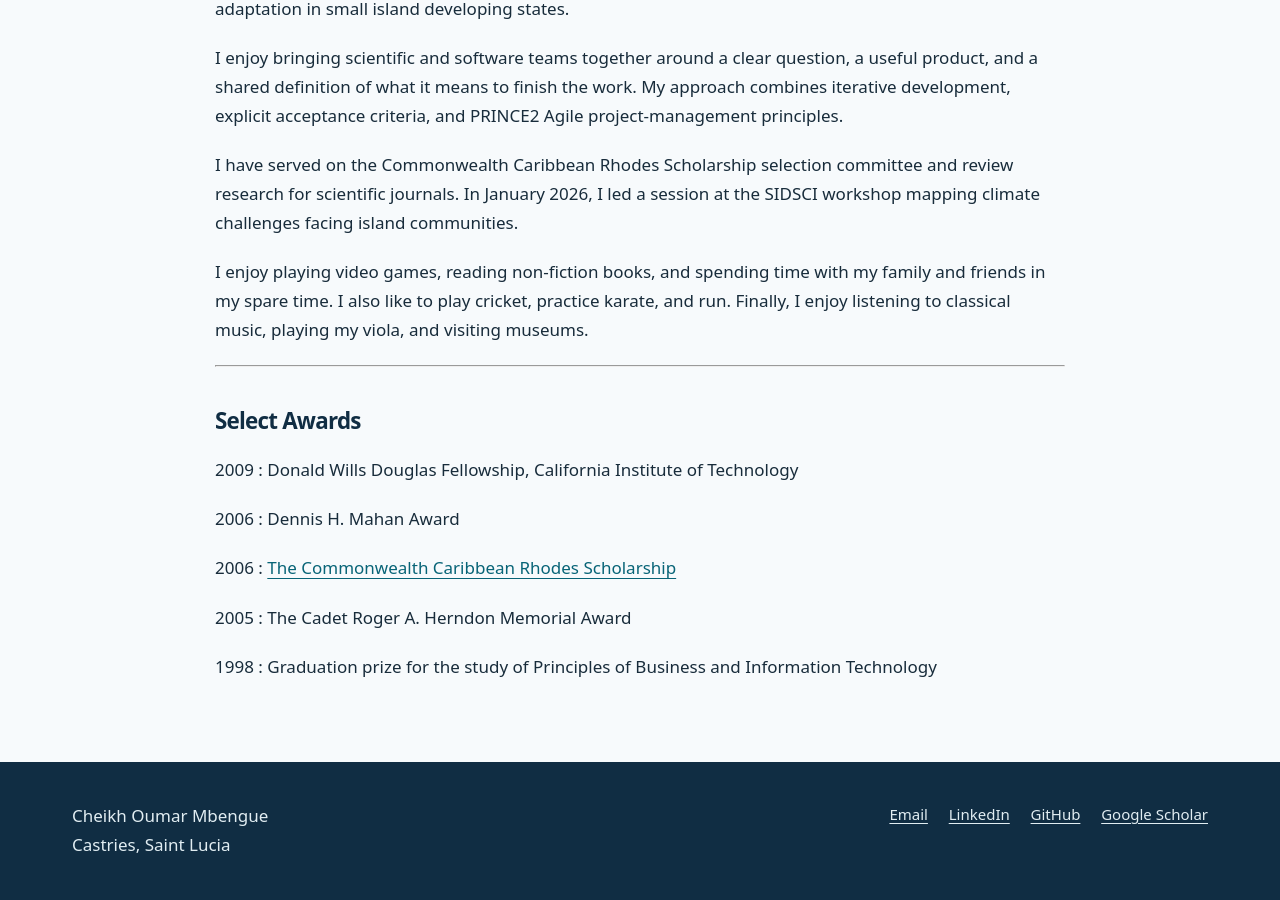
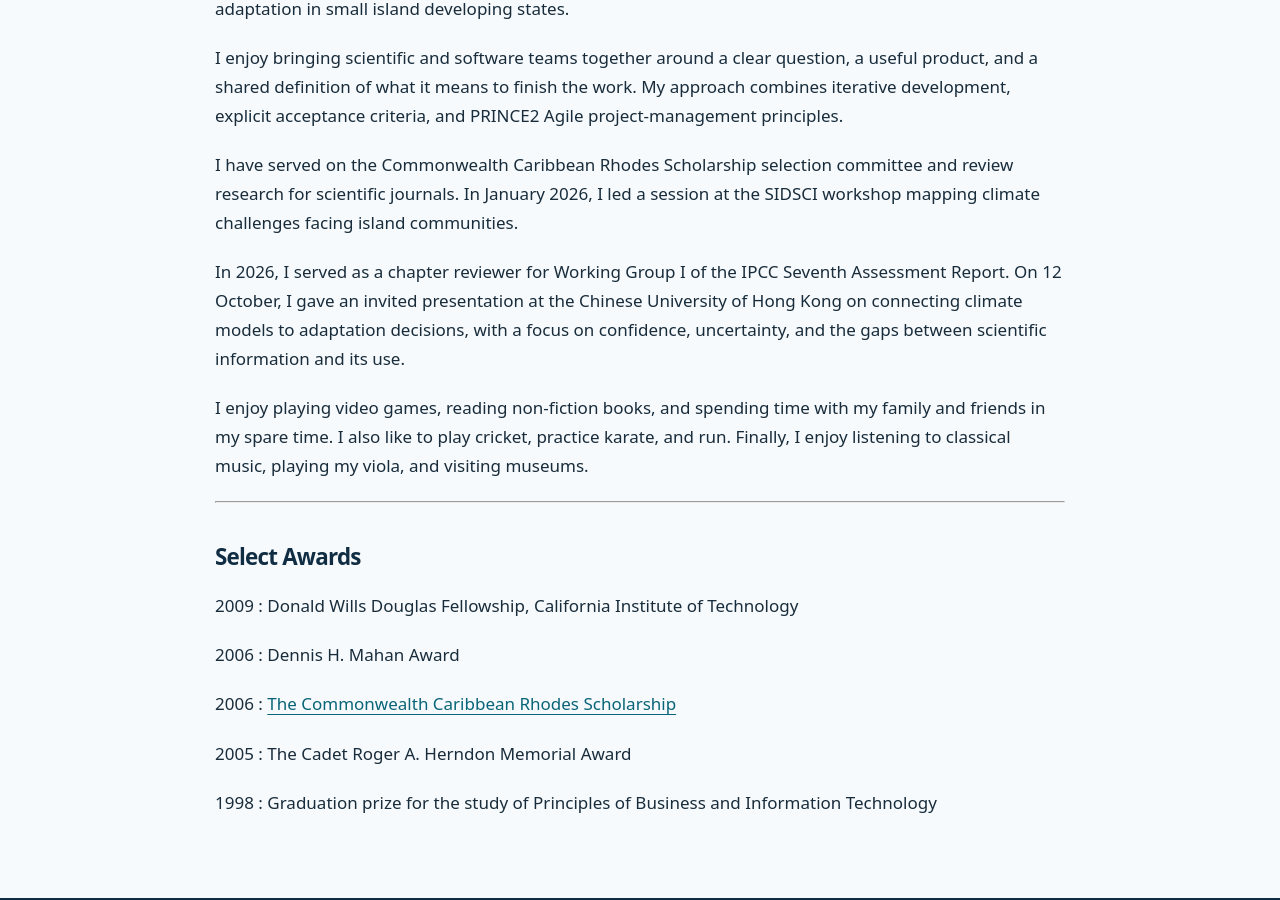
Before and after one commit to cmbengue-ec-intl/cmbengue-ec-intl.github.io, a Jekyll site: the page built from about.markdown, in a window 1280 px wide and 900 px high, scrolled down 969 px. Built offline with Jekyll 4.4.1, drawn with Linux system fonts in a browser that asks for light colours.

Commit message:
docs: add confirmed IPCC review and CUHK presentation

```diff
--- a/about.markdown
+++ b/about.markdown
@@ -14,6 +14,8 @@ I enjoy bringing scientific and software teams together around a clear question,
 
 I have served on the Commonwealth Caribbean Rhodes Scholarship selection committee and review research for scientific journals. In January 2026, I led a session at the SIDSCI workshop mapping climate challenges facing island communities.
 
+In 2026, I served as a chapter reviewer for Working Group I of the IPCC Seventh Assessment Report. On 12 October, I gave an invited presentation at the Chinese University of Hong Kong on connecting climate models to adaptation decisions, with a focus on confidence, uncertainty, and the gaps between scientific information and its use.
+
 I enjoy playing video games, reading non-fiction books, and spending time with my family and friends in my spare time. I also like to play cricket, practice karate, and run. Finally, I enjoy listening to classical music, playing my viola, and visiting museums.
 
 ***
--- a/presentations.markdown
+++ b/presentations.markdown
@@ -5,6 +5,8 @@ permalink: /presentations/
 ---
 
 ## Invited Presentations, Seminars, and Industry Talks
+
+Mbengue, C.O., T. Schneider, and collaborators, 2026: **From Climate Models to Adaptation Decisions: Questions of confidence and bridging gaps**. Invited presentation, Risk I — Adaptation Risk, State of the Art, *Climate Adaptation: Risk Analysis and Governance Uptake*, Chinese University of Hong Kong, Hong Kong, 12 October 2026.
 
 Mbengue, C.O., 2022: **Climate Modeling 2.0: An introduction to the CliMA ESM**, Water Utility Climate Alliance, USA.
 
```
